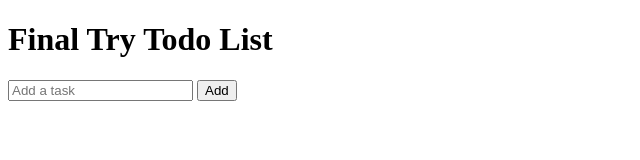
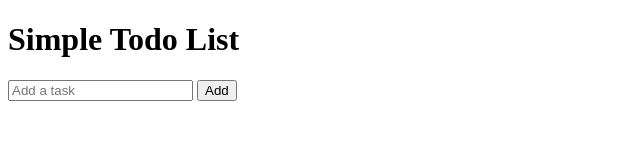
Before and after one commit to LadyKerr/GitGoing, a plain HTML site: page index.html in a window 1280 px wide. Shown: the whole page, without its empty margins (0-640 px from the left). Drawn offline with Linux system fonts and the light colour scheme.

Commit message:
changed name to be simple

```diff
--- a/index.html
+++ b/index.html
@@ -7,7 +7,7 @@
 
 <body>
     <div class="todo-container">
-        <h1>Final Try Todo List</h1>
+        <h1>Simple Todo List</h1>
         <input type="text" id="todo-input" placeholder="Add a task">
         <button id="add-todo">Add</button>
         <ul id="todo-list"></ul>
```
